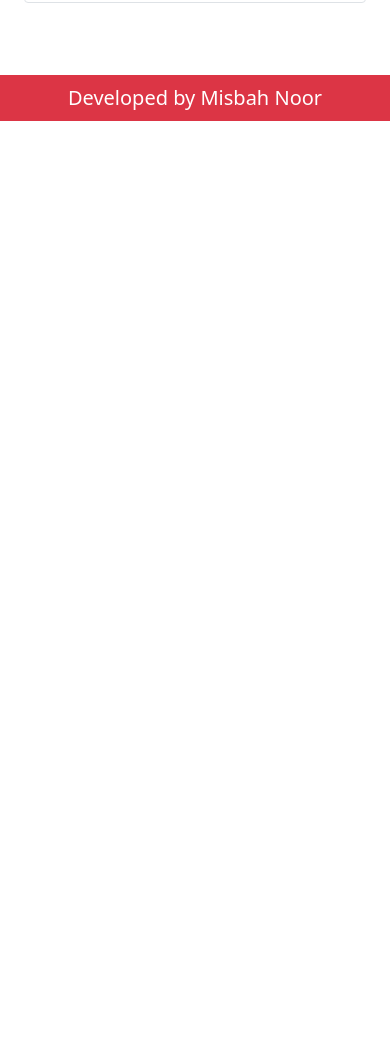
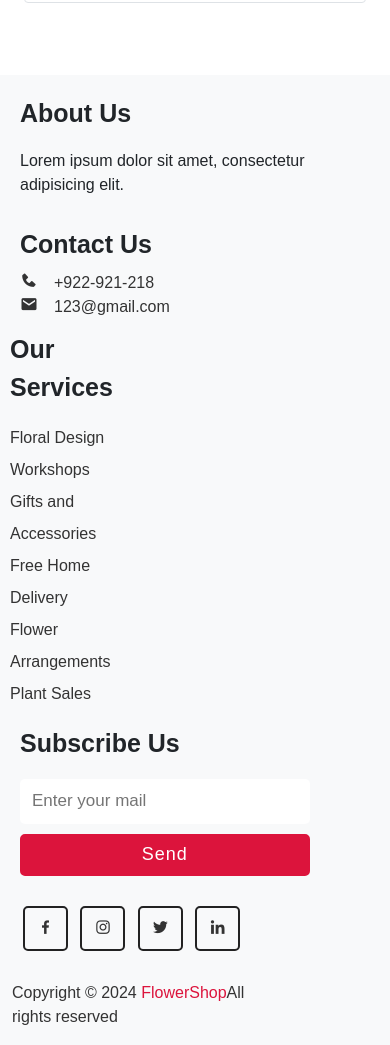
Before and after one commit to misbah-noor/Flower-Shop-Website-Template, a plain HTML site: page index.html in a window 390 px wide. Shown: the part 5791-6836 px from the top of the page. Before the commit the page ends 5912 px from the top, so only its background shows below. Drawn offline with nearby package versions, Linux system fonts and the light colour scheme; a web font is replaced by a local one.

Commit message:
second commit

```diff
--- a/index.html
+++ b/index.html
@@ -340,9 +340,49 @@
  </section>
 
  <!-- footer -->
- <div class="footer">
-  <div class="container-fluid bg-danger text-center text-white p-2 fs-5">Developed by Misbah Noor</div>
- </div>
+ <footer class="bg-light">
+  <div class="content">
+    <div class="first-box">
+      <div class="upper">
+        <div class="topic">About Us</div>
+        <p>Lorem ipsum dolor sit amet, consectetur adipisicing elit.</p>
+      </div>
+      <div class="lower">
+        <div class="topic">Contact Us</div>
+        <div class="phone">
+          <a href="#"><i class='bx bxs-phone'></i>+922-921-218</a>
+        </div>
+        <div class="email">
+          <a href="#"><i class='bx bxs-envelope'></i>123@gmail.com</a>
+        </div>
+      </div>
+    </div>
+    <div class="middle-box">
+      <div class="topic">Our Services</div>
+      <div><a href="#">Floral Design Workshops</a></div>
+      <div><a href="#">Gifts and Accessories</a></div>
+      <div><a href="#">Free Home Delivery</a></div>
+      <div><a href="#">Flower Arrangements</a></div>
+      <div><a href="#">Plant Sales</a></div>
+    </div>
+    <div class="right-box">
+      <div class="topic">Subscribe Us</div>
+      <form action="#">
+          <input type="text" placeholder="Enter your mail" class="text1">
+          <input type="submit" name="" value="Send" class="text2">
+        <div class="media-icons">
+          <a href="#"><i class='bx bxl-facebook'></i></a>
+          <a href="#"><i class='bx bxl-instagram'></i></a>
+          <a href="#"><i class='bx bxl-twitter'></i></a>
+          <a href="#"><i class='bx bxl-linkedin'></i></a>
+        </div>
+      </form>
+    </div>
+  </div>
+  <div class="bottom">
+    <p>Copyright &copy; 2024 <a href="#">FlowerShop</a>All rights reserved</p>
+  </div>
+  </footer>
 
 
 <!-- js -->
--- a/style.css
+++ b/style.css
@@ -2,6 +2,7 @@
     padding: 0;
     margin: 0;
     box-sizing: border-box;
+    text-decoration: none;
 }
 
 body{
@@ -28,14 +29,11 @@ h1{
     backdrop-filter: blur(6px);
     box-shadow: 0 2px 4px rgba(93, 25, 25, 0.2);
     font-family:'Times New Roman', Times, serif;
-    /* overflow-x:hidden; */
 }
 
 .carousel-item img{
     width: 100%;
     height: auto;
-    /* object-fit: contain;  */
-    /* overflow-x: hidden; */
  }
 
  .card{
@@ -64,7 +62,202 @@ h1{
     max-height: 360px;
  }
 
+footer{
+    font-family:Arial, Helvetica, sans-serif;
+    width: 100%;
+}
+
+footer .content{
+   max-width: 1350px;
+   margin: auto;
+   padding: 20px;
+   display: flex;
+   flex-wrap: wrap;
+   justify-content: space-between;
+}
+
+footer .content a{
+    color: #333;
+    text-decoration: none;
+}
+
+footer .content .box{
+    width: 33%;
+    transition: all 0.4s ease;
+}
+
+footer .content .topic{
+    font-size: 25px;
+    font-weight: 600;
+    margin-bottom: 16px;
+}
+
+footer .content .lower .topic{
+    margin: 29px 0 8px 0;
+}
+
+footer .content .lower i{
+    padding-right: 16px;
+    font-size: 18px;
+}
+
+.middle-box{
+    padding-left: 80px;
+}
+
+.middle-box a{
+    line-height: 32px;
+    cursor: pointer;
+    transition: all 0.3s ease;
+}
+
+.middle-box a:hover{
+    color: crimson;
+}
+
+.text1{
+    height: 45px;
+    width: 100%;
+    outline: none;
+    color: #333;
+    background: #fff;
+    border-radius: 5px;
+    padding-left: 10px;
+    font-size: 17px;
+    border: 2px solid #fff;
+}
+
+.text2{
+    height: 42px;
+    width: 100%;
+    font-size: 18px;
+    color: #fff;
+    background: crimson;
+    outline: none;
+    border-radius: 5px;
+    letter-spacing: 1px;
+    cursor: pointer;
+    margin-top: 10px;
+    border: 2px solid crimson;
+    transition: all 0.3s ease-in-out;
+}
+
+.text2:hover{
+   background: none;
+   color: crimson;
+}
+
+.media-icons a{
+    font-size: 18px;
+    height: 45px;
+    width: 45px;
+    text-align: center;
+    display: inline-block;
+    line-height: 43px;
+    border-radius: 5px;
+    border: 2px solid #222222;
+    margin: 30px 5px 0 3px;
+    transition: all 0.3s ease;
+  }
+
+  .media-icons a:hover{
+    color: crimson;
+    border: 2px solid crimson;
+  }
+
+  .bottom{
+    text-decoration: none;
+    display: flex;
+    flex-direction: row;
+    justify-content: flex-end;
+    margin: 10px 125px 0 0;
+    color: #333;
+  }
+
+  footer .bottom a{
+    text-decoration: none;
+      color: crimson;
+      transition: all 0.3s ease;
+  }
+
+  .bottom a:hover{
+    color: rgb(239, 5, 102);
+  }
+
  /*Media Queries*/
+
+ @media (max-width:1100px){
+    footer .content .middle-box{
+      padding-left: 0%;
+    }
+  }
+
+  @media (max-width:975px){
+    footer .content .middle-box{
+      padding-left: 10%;
+      width: 50%;
+      margin-top: 12px;
+    }
+
+    .bottom{
+      display: flex;
+      flex-direction: row;
+      justify-content: flex-start;
+      margin-left: 12px;
+    }
+
+    .right-box{
+      margin-right: 42px;
+    }
+  }
+
+  @media (max-width:820px){
+    .middle-box{
+      margin-left: -5%;
+    }
+
+    .bottom{
+      display: flex;
+      flex-direction: row;
+      justify-content: flex-start;
+      /* margin-left: 21px; */
+    }
+  }
+
+  @media (max-width: 735px){
+    .middle-box{
+      margin-left: -7%;
+    }
+  }
+
+  @media (max-width:720px){
+    .bottom{
+      display: flex;
+      flex-direction: row;
+      justify-content: flex-end;
+    }
+  }
+
+  @media (max-width: 720px){
+    .middle-box{
+      margin-left: -45px
+    }
+    .right-box{
+      margin-top: 15px;
+    }
+
+    .menu{
+      width: 100%;
+    }
+    .service{
+      width: 100%;
+    }
+    footer{
+      width: 100%;
+    }
+
+  }
+
 
  @media (max-width: 768px) {
     .navbar-brand {
```
